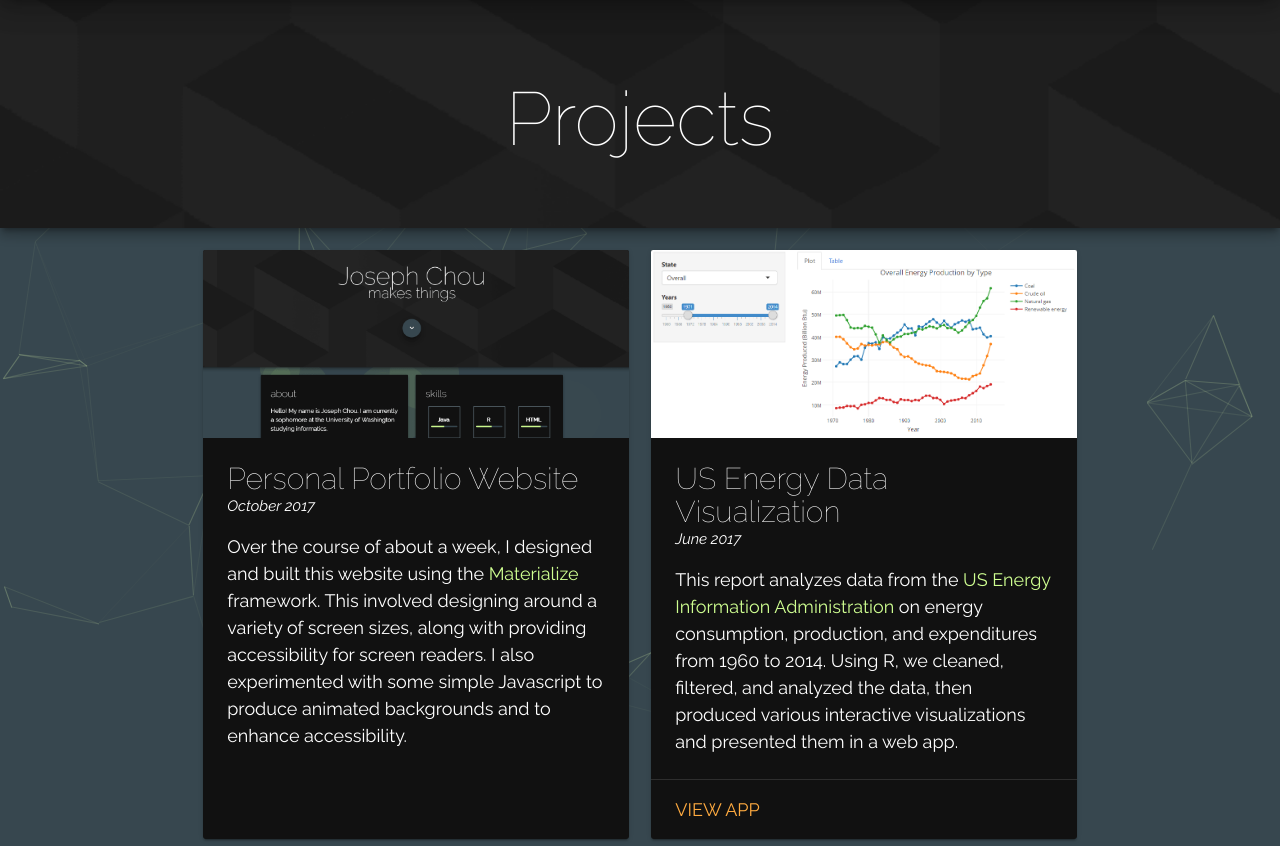
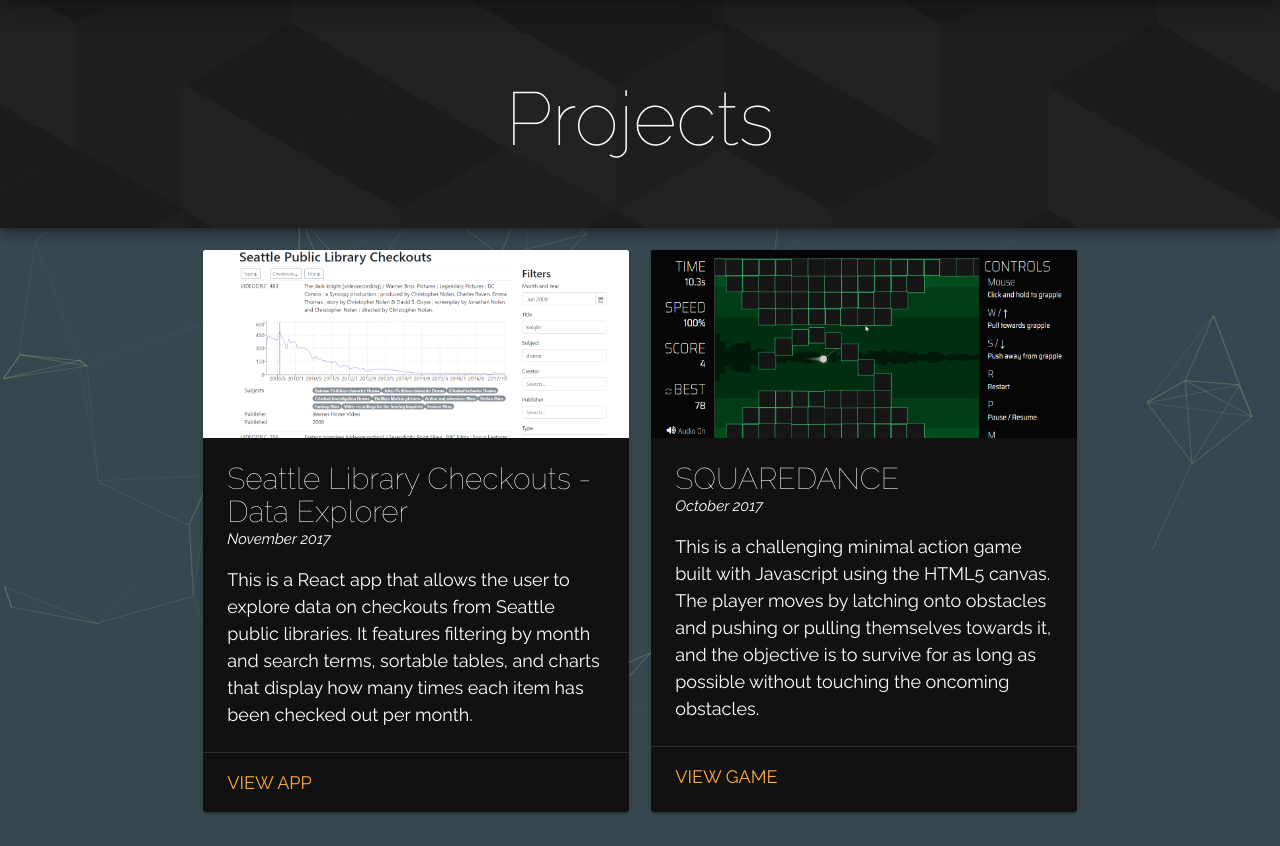
Before and after one commit to jchou8/jchou8.github.io, a plain HTML site: page projects.html in a window 1280 px wide. Shown: the part 69-915 px from the top of the page. Drawn offline with nearby package versions, Linux system fonts and the light colour scheme.

Commit message:
minor fixed, update for new projects

```diff
--- a/projects.html
+++ b/projects.html
@@ -101,6 +101,56 @@
         <!-- Projects grid -->
         <div class="row container main-blocks">
 
+            <!-- Library checkouts data explorer -->
+            <div class="col l6 s12">
+                <div class="card hoverable match-height">
+                    <section id="website">
+                        <div class="card-image">
+                            <img class="materialboxed" src="./img/dataexplorerthumb.png" alt="A screenshot of a data exploration app.">
+                        </div>
+
+                        <div class="card-content">
+                            <h2>Seattle Library Checkouts - Data Explorer</h2>
+                            <p class="time">November 2017</p>
+                            <p>
+                                This is a React app that allows the user to explore data on checkouts from Seattle public libraries. It features filtering
+                                by month and search terms, sortable tables, and charts that display how many times each item
+                                has been checked out per month.
+                            </p>
+                        </div>
+
+                        <div class="card-action">
+                            <a href="https://jchou8.github.io/seattle-library-data-explorer/" target="_blank">View app</a>
+                        </div>
+                    </section>
+                </div>
+            </div>
+
+            <!-- Squaredance game -->
+            <div class="col l6 s12">
+                <div class="card hoverable match-height">
+                    <section id="website">
+                        <div class="card-image">
+                            <img class="materialboxed" src="./img/squaredancethumb.png" alt="A screenshot of the game Squaredance.">
+                        </div>
+
+                        <div class="card-content">
+                            <h2>SQUAREDANCE</h2>
+                            <p class="time">October 2017</p>
+                            <p>
+                                This is a challenging minimal action game built with Javascript using the HTML5 canvas. The player moves by latching onto
+                                obstacles and pushing or pulling themselves towards it, and the objective is to survive for
+                                as long as possible without touching the oncoming obstacles.
+                            </p>
+                        </div>
+
+                        <div class="card-action">
+                            <a href="https://jchou8.github.io/squaredance/" target="_blank">View game</a>
+                        </div>
+                    </section>
+                </div>
+            </div>
+
             <!-- Portfolio Website -->
             <div class="col l6 s12">
                 <div class="card hoverable match-height">
@@ -118,6 +168,10 @@
                                 with providing accessibility for screen readers. I also experimented with some simple Javascript
                                 to produce animated backgrounds and to enhance accessibility.
                             </p>
+                        </div>
+
+                        <div class="card-action">
+                            <a href="https://jchou.shinyapps.io/centertable-final-project/" target="_blank">View app</a>
                         </div>
                     </section>
                 </div>
```
Also changed, not shown: index.html (+15 -14 lines), img/dataexplorerthumb.png (added), img/squaredancethumb.png (added), 1 other file.
